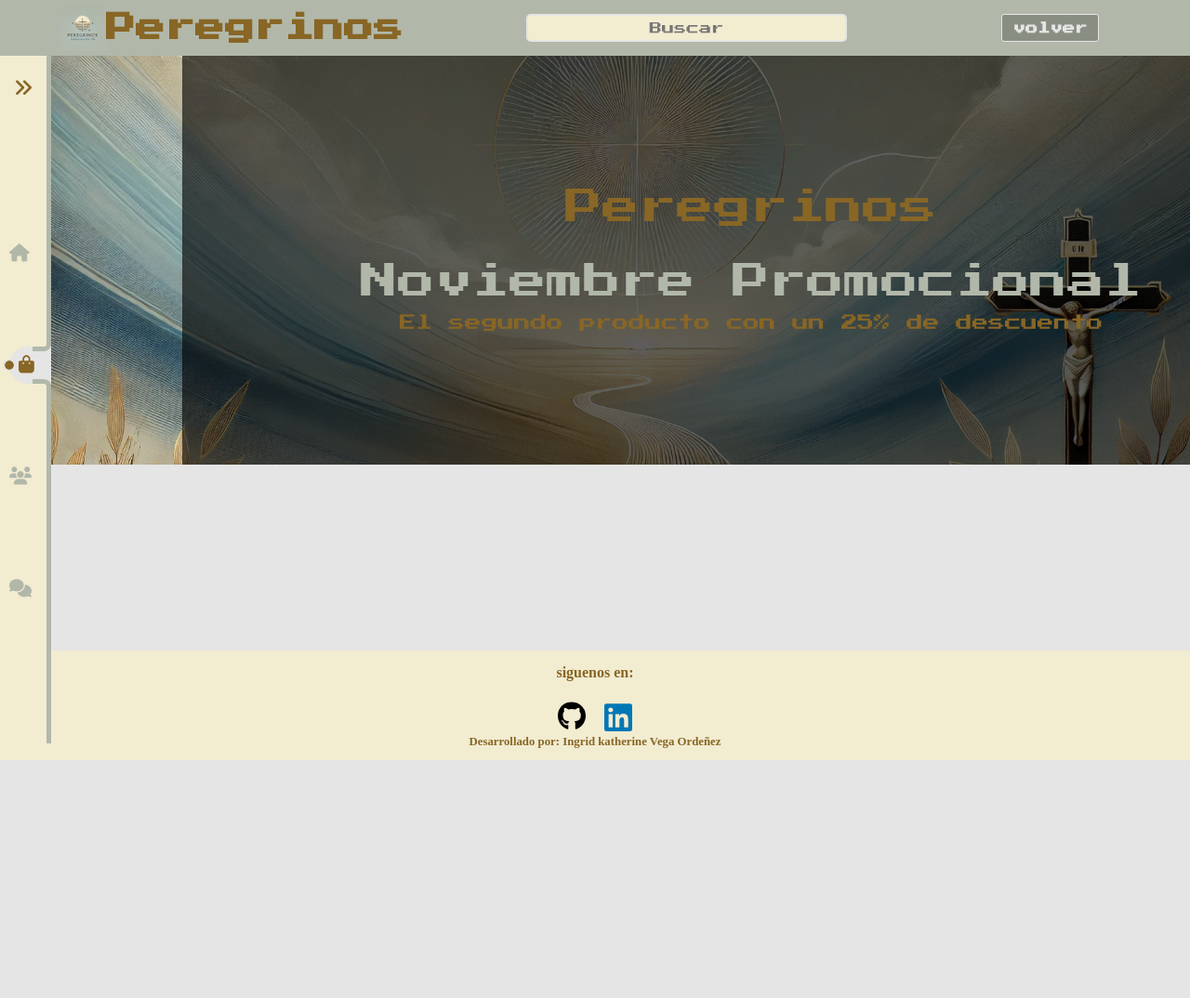
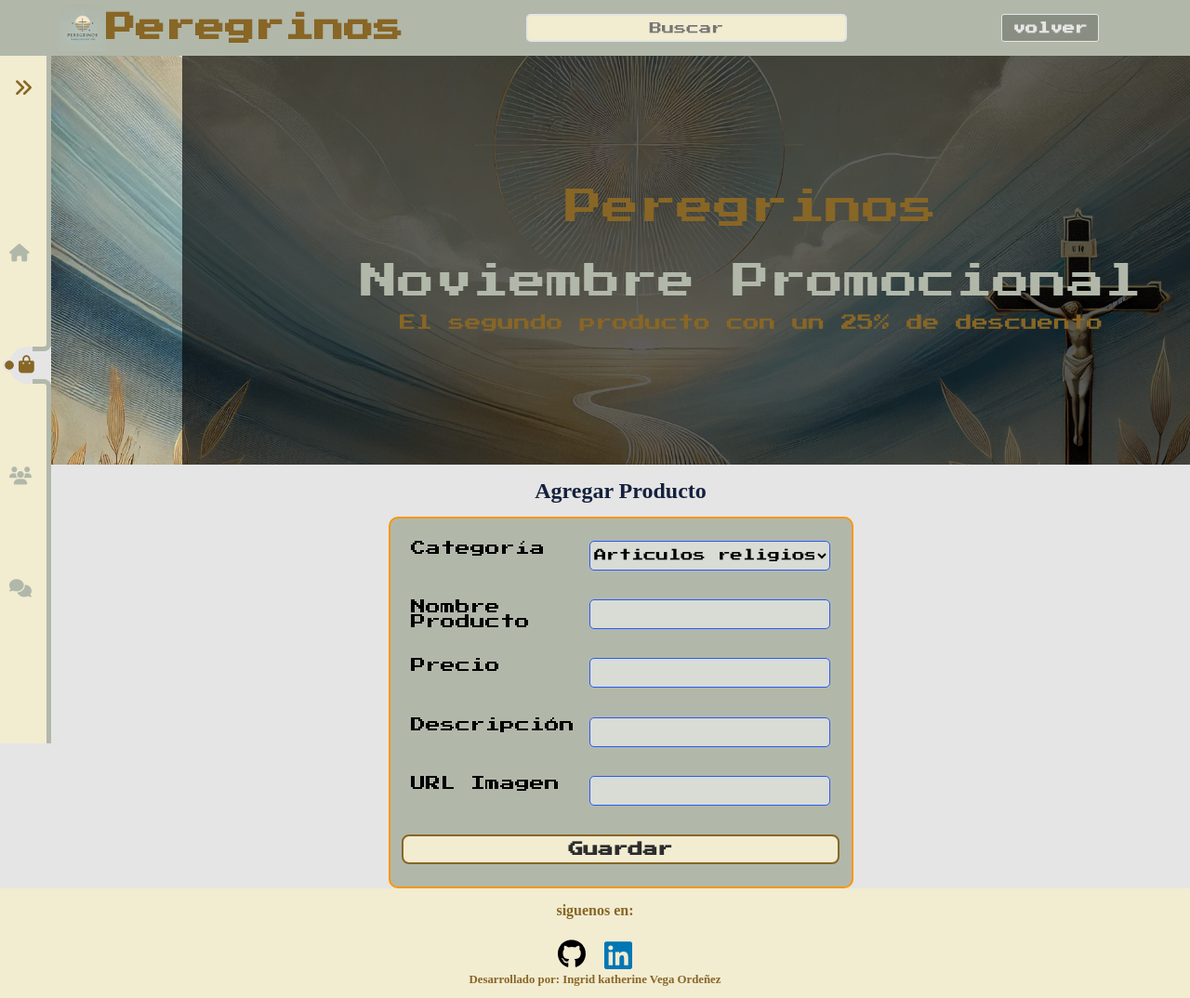
Before and after one commit to ingridk12/challenge-AluraGeek, a website with bundled scripts: page html/addProductos.html in a window 1280 px wide. Shown: the whole page at 93% size. Before the commit the page ends 818 px from the top, so only its background shows below. Built offline with nearby package versions, Linux system fonts and the light colour scheme.

Commit message:
Update addProductos.html

```diff
--- a/html/addProductos.html
+++ b/html/addProductos.html
@@ -56,9 +56,9 @@
                         </a>
                     </li>
                     <li class="navegacion__items">
-                        <a id="button__contactar"   class="navegacion__items__link" href="./addProductos.html">
+                        <a id="button__contactar"   class="navegacion__items__link" href="../html/addProductos.html">
                             <i class="fa-solid fa-comments navegacion__items__icon"></i>
-                            <span id="button__contactar" class="navegacion__items__text">Agregar producto</span>
+                            <span id="button__contactar" class="navegacion__items__text">Agregar Producto</span>
                         </a>
                     </li>
 
@@ -87,9 +87,36 @@
 
                 </div>
             </div>
+            <p class="subtitle">Agregar Producto</p>
+            <form data-addProducto class="nuevo__producto">
+                <div class="nuevo__producto__items">
+                    <p class="nuevo__producto__items__text">Categoría</p>
+                    <select data-addProductoCategoria class="nuevo__producto__items__input" type="text">
+                        <option value="articulos_religiosos">Articulos religiosos</option>
+                        <option value="musica">Musica</option>
+                        <option value="accesorios">Accesorios</option>
+                        <option value="libreria">Libreria</option>
 
-
-
+                    </select>
+                </div>
+                <div class="nuevo__producto__items">
+                    <p class="nuevo__producto__items__text">Nombre Producto</p>
+                    <input data-addProductoNombre class="nuevo__producto__items__input" type="text">
+                </div>
+                <div class="nuevo__producto__items">
+                    <p class="nuevo__producto__items__text">Precio</p>
+                    <input data-addProductoPrecio class="nuevo__producto__items__input" type="number">
+                </div>
+                <div class="nuevo__producto__items">
+                    <p class="nuevo__producto__items__text">Descripción</p>
+                    <input data-addProductoDescripcion class="nuevo__producto__items__input" type="text">
+                </div>
+                <div class="nuevo__producto__items">
+                    <p class="nuevo__producto__items__text">URL Imagen</p>
+                    <input data-addProductoURLImg class="nuevo__producto__items__input" type="text">
+                </div>
+                <button  class="addProductoSave" data-addProductoSave  >Guardar</button>
+            </form>
         </section>
     </main>
     <footer class="footer">
@@ -105,9 +132,8 @@
         </div>
         <p class="footer__text__desarrollador">Desarrollado por: Ingrid katherine Vega Ordeñez</p>
     </footer>
+    <script src="../JS/script.js" defer></script>
     <script src="../JS/nuevoProducto.js" type="module"></script>
-
-    <script src="../JS/detallesProducto.js" type="module"></script>
     <script src="../js/backpag.js"></script>
 
 
```
